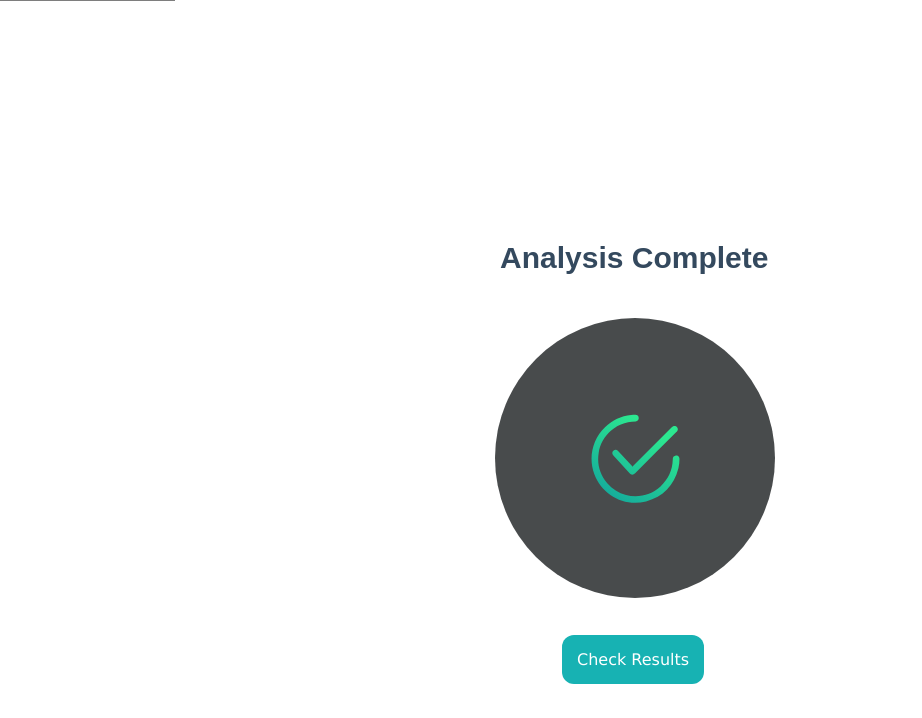
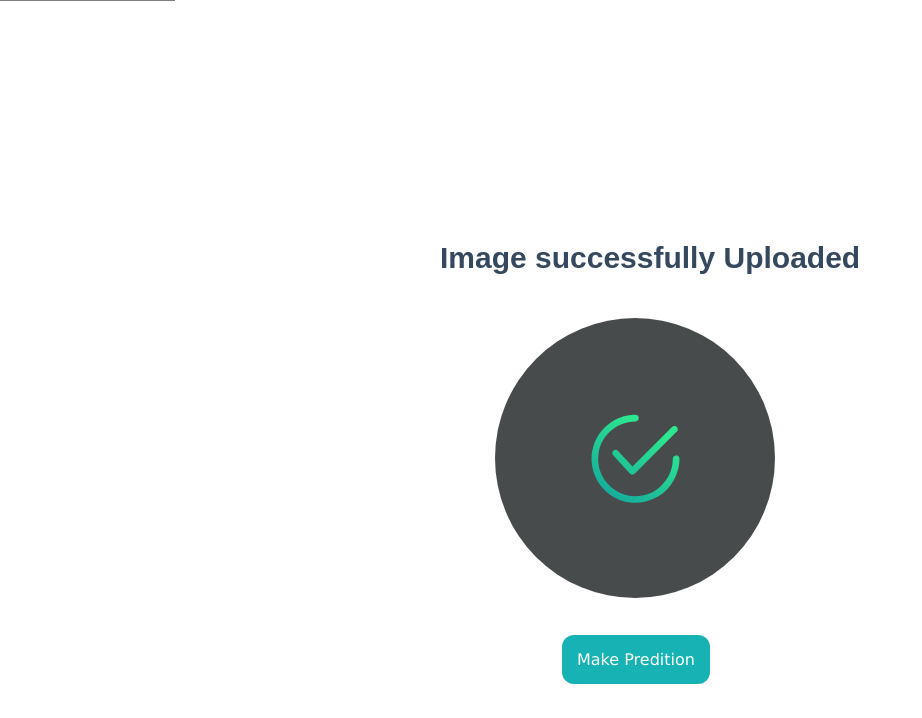
Before and after one commit to abelkalavadakken/2022_IBM_Code_Challenge_EquiMed, a Django app: template Django_backend/templates/analyse.html in a window 1280 px wide. Shown: the part 82-800 px from the top of the page, without its empty margins (0-922 px from the left). Run offline with Django 3.2, Linux system fonts and the light colour scheme; the template is opened without the code that fills it, so the values that code supplies are empty; parts of the project's set-up code (start-up, migrations or seed data) failed here and were passed over.

Commit message:
second commit

```diff
--- a/Django_backend/static/CSS/assets.css
+++ b/Django_backend/static/CSS/assets.css
@@ -72,7 +72,7 @@ nav ul li a{
 .title h3{
     position: absolute;
     bottom: 420px;
-    left: 500px;
+    left: 440px;
     font-size: 30px;
     color: #34495E;
     font-family: 'IBM Plex Sans', sans-serif;
--- a/Django_backend/templates/analyse.html
+++ b/Django_backend/templates/analyse.html
@@ -32,7 +32,7 @@
 
                         <div>
                             <div class="title">
-                                <h3>Analysis Complete</h3>
+                                <h3>Image successfully Uploaded</h3>
 
                         </div>
 				</ul>
@@ -58,13 +58,13 @@
   font-size: 16px;
   margin: 4px 2px;
   cursor: pointer;
-  border-radius: 12px" onclick="showresult()" id="toggle"  >Check Results</button>
+  border-radius: 12px" onclick="showresult()" id="toggle"  >Make Predition</button>
 
 </body>
 
 <script type="text/javascript">
   function showresult() {
-  window.location.href = 'result.html';
+  window.location.href = '{% url "analyse" %}';
 
 }
 </script>
--- a/Django_backend/templates/noresult.html
+++ b/Django_backend/templates/noresult.html
@@ -61,3 +61,8 @@
 
 
 </html>
+<script type="text/javascript">
+	function analyse() {
+    window.location.href = 'home.html';
+}
+</script>
--- a/Django_backend/templates/result.html
+++ b/Django_backend/templates/result.html
@@ -16,6 +16,7 @@
 
 <!--
  navbar start  -->
+<body>
 	<div class="menudropdown1" id="main">
 		<nav>
 			<ul style="float:left;
--- a/Django_backend/website/models.py
+++ b/Django_backend/website/models.py
@@ -4,6 +4,5 @@ from django.db import models
 # Create your models here.
 
 class Image(models.Model):
-
-    photo = models.ImageField(upload_to = "images" )
+    photo = models.ImageField(upload_to = "images")
     date = models.DateTimeField(auto_now_add=True)
--- a/Django_backend/website/urls.py
+++ b/Django_backend/website/urls.py
@@ -5,8 +5,6 @@ from . import views
 
 urlpatterns = [
     path('',views.home, name='home'),
-    path('file.html',views.file, name='file'),
+    path('home.html',views.home, name='home'),
     path('analyse.html',views.analyse, name='analyse'),
-    path('result.html',views.result, name='result'),
-    path('noresult.html',views.noresult, name='noresult')
     ]
```
Also changed, not shown: Django_backend/db.sqlite3, Django_backend/media/images/eye3.jpeg (deleted), Django_backend/media/images/eye_retina.jpeg (deleted), Django_backend/media/images/eye_retina.jpg (deleted), Django_backend/media/images/eye_retina_NwbYaGg.jpeg (deleted), Django_backend/media/images/eye_retina_OP9618U.jpg (deleted), Django_backend/media/images/eye_retina_QhZdXr2.jpg (deleted), Django_backend/media/images/eye_retina_fCgpZmV.jpg (deleted), Django_backend/media/images/eye_retina_ti2IChv.jpg (deleted), Django_backend/media/images/eye_retina_ymdRsR3.jpg (deleted), Django_backend/media/images/image.png (deleted).
